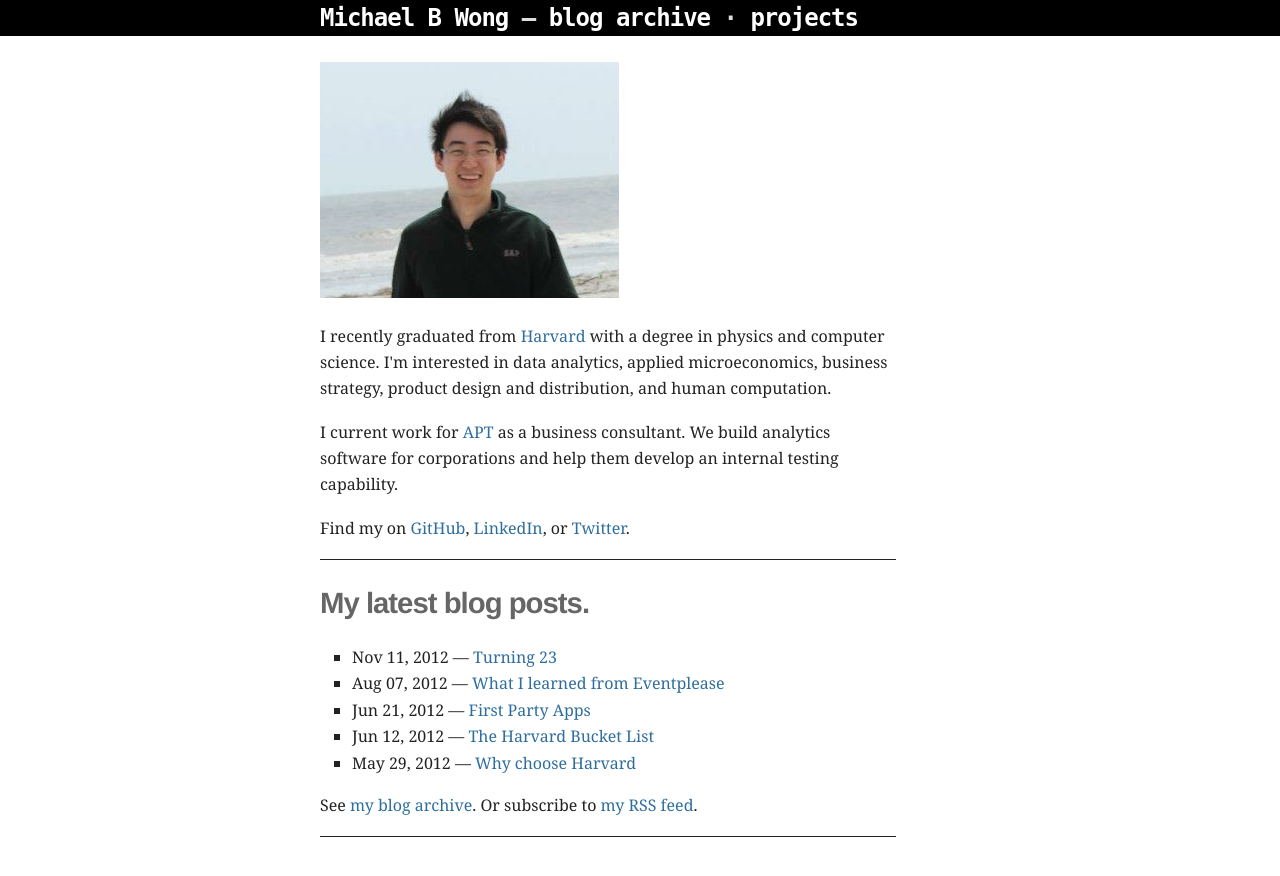
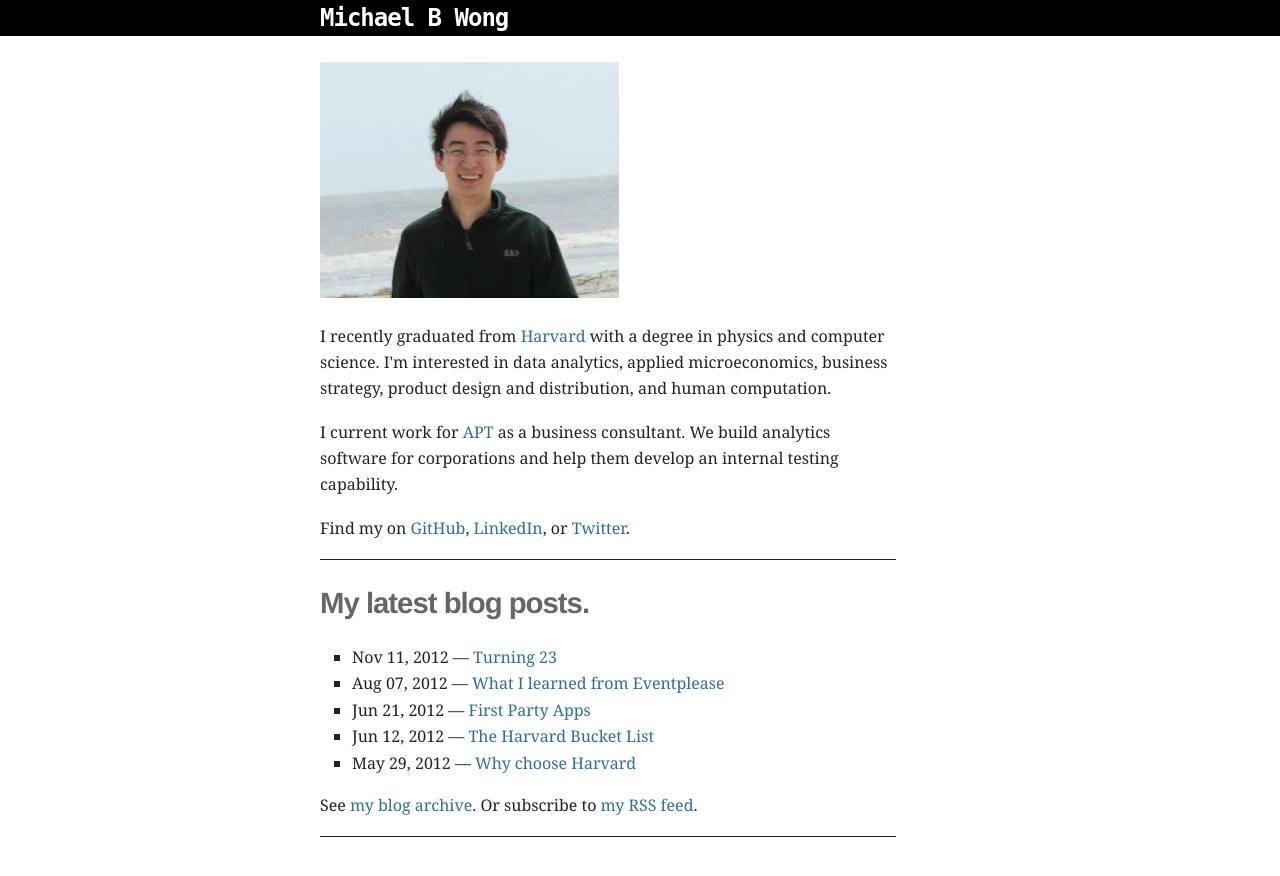
Before and after one commit to mbwong/mbwong.github.com, a Jekyll site: the page built from index.html, in a window 1280 px wide. Shown: the top 876 px of the page. Built offline with Jekyll 4.4.1, drawn with Linux system fonts in a browser that asks for light colours.

Commit message:
Update _layouts/default.html

```diff
--- a/_layouts/default.html
+++ b/_layouts/default.html
@@ -14,9 +14,7 @@
   <body>
     <header>
       <h1 id="title">
-        <a href="/" title="Home">Michael B Wong</a> &mdash;
-        <a href="/archive.html" title="Archive">blog archive</a> &middot;
-        <a href="/projects.html">projects</a>
+        <a href="/" title="Home">Michael B Wong</a>
       </h1>
     </header>
     <div id="wrapper">
```
